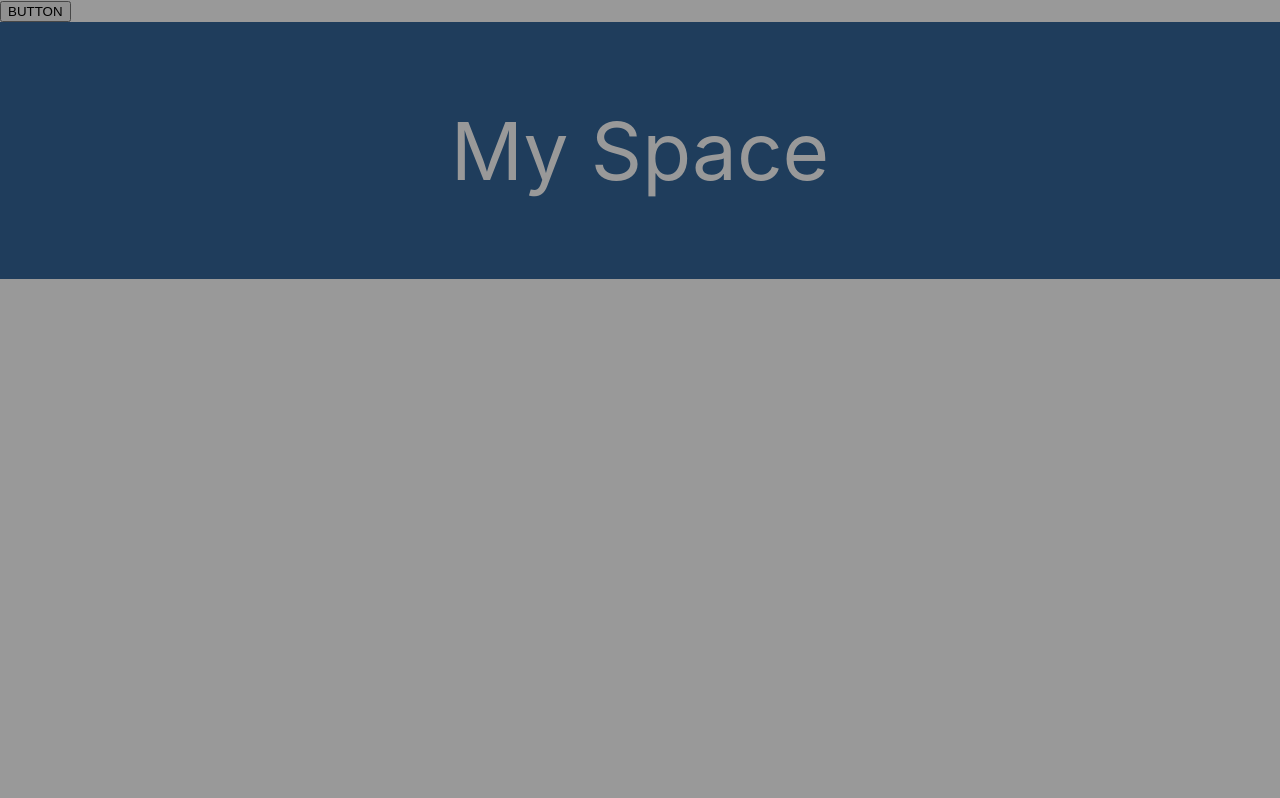
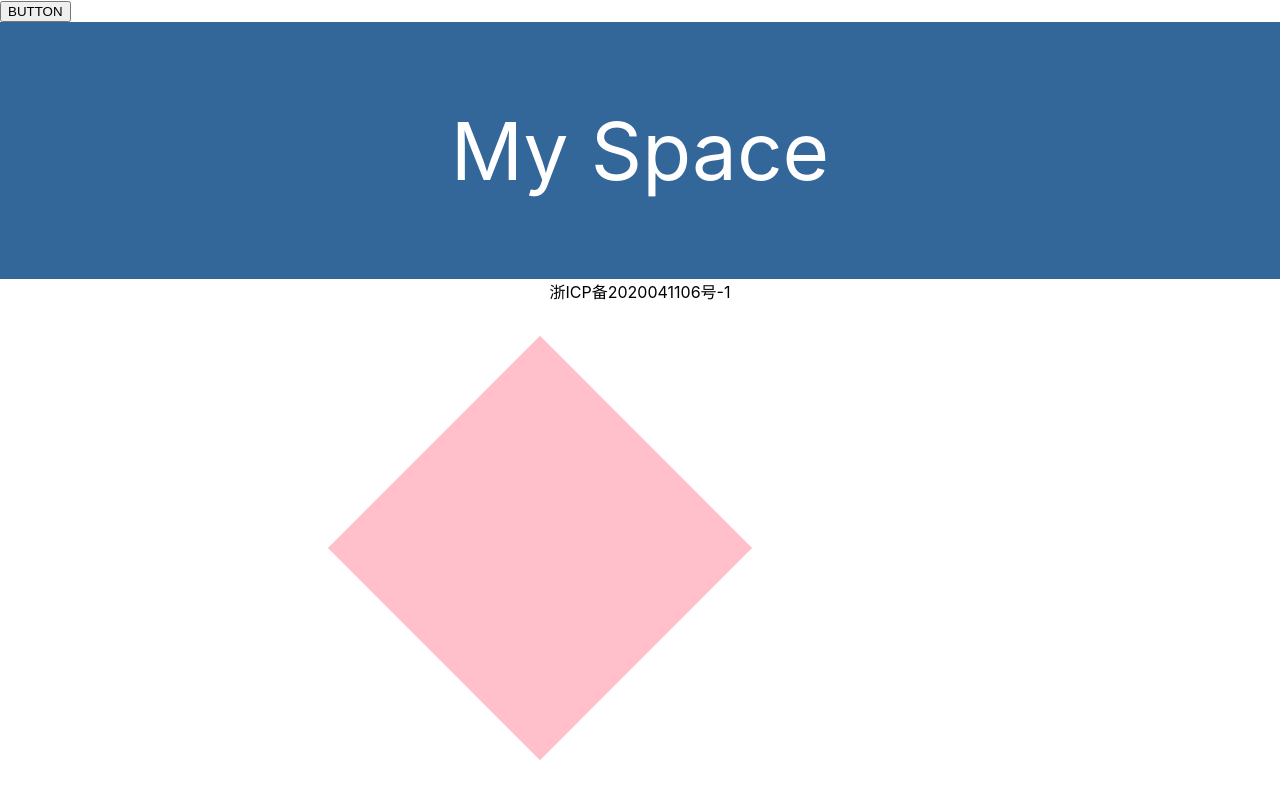
Before and after one commit to RainesG/rainesg.github.io, a React (Create React App) app: page / in a window 1280 px wide. Built offline with nearby package versions, Linux system fonts and the light colour scheme.

Commit message:
feat: init

```diff
--- /dev/null
+++ b/src/components/Footer/footer.module.scss
@@ -0,0 +1,5 @@
+.footer {
+    width: 100%;
+    display: flex;
+    justify-content: center;
+}
--- /dev/null
+++ b/src/components/Footer/index.tsx
@@ -0,0 +1,7 @@
+import styles from './footer.module.scss'
+
+const Footer=()=>{
+    return <div className={styles.footer}>浙ICP备2020041106号-1</div>
+}
+
+export default Footer
--- a/src/components/button/button.module.scss
+++ b/src/components/button/button.module.scss
@@ -1,8 +1,25 @@
 .layout {
     position: fixed;
-    top: 0;
-    left: 0;
-    height: 100vh;
-    width: 100vw;
-    background-color: rgba(1,1,1,0.4);
+    top: calc(50% - 2px);
+    left: calc(50% - 250px);
+    height: 300px;
+    width: 300px;
+    transform: rotate(45deg);
+    background-color: pink;
+    pointer-events: none;
 }
+
+.circle,.circle1 {
+    position: fixed;
+    top: calc(50% - 250px);
+    left: calc(50% - 400px);
+    width: 300px;
+    height: 300px;
+    border-radius: 100%;
+    background-color: pink;
+}
+
+.circle1 {
+    top: calc(50% - 250px);
+    left: calc(50% - 200px);
+}
--- a/src/components/button/index.tsx
+++ b/src/components/button/index.tsx
@@ -1,8 +1,10 @@
+import { useState } from 'react';
 import styles from './button.module.scss';
 
 export const Button =()=>{
+    const [layerOn,setLayerOn]=useState(true)
     return <div>
-        <button>BUTTON</button>
-        <div className={styles.layout}></div>
+        <button onClick={()=>{setLayerOn(!layerOn)}}>BUTTON</button>
+        <div className={layerOn?styles.layout:''}></div>
     </div>
 }
--- a/src/pages/HomePage/index.tsx
+++ b/src/pages/HomePage/index.tsx
@@ -1,7 +1,7 @@
 import PageHeader from "../../components/Header";
-
+import Footer from '../../components/Footer'
 const HomePage = () => {
-  return <PageHeader />;
+  return <><PageHeader /><Footer/></>;
 };
 
 export default HomePage;
```
